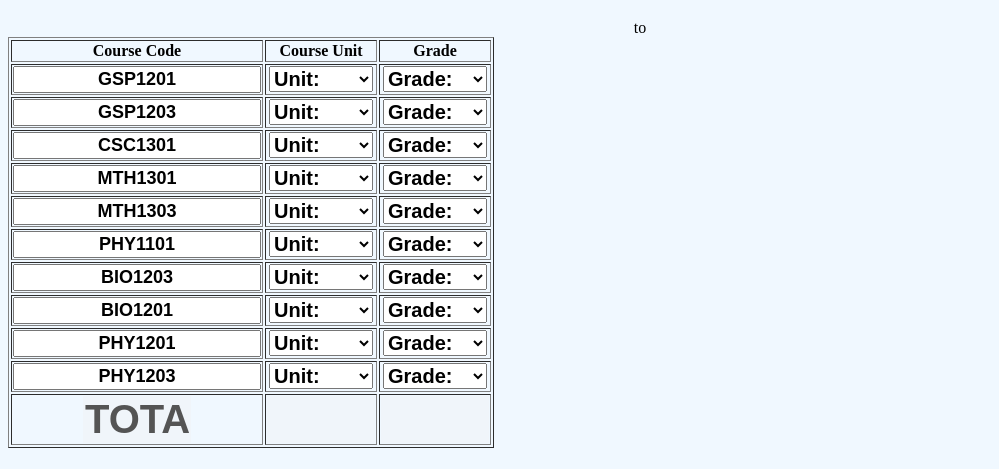
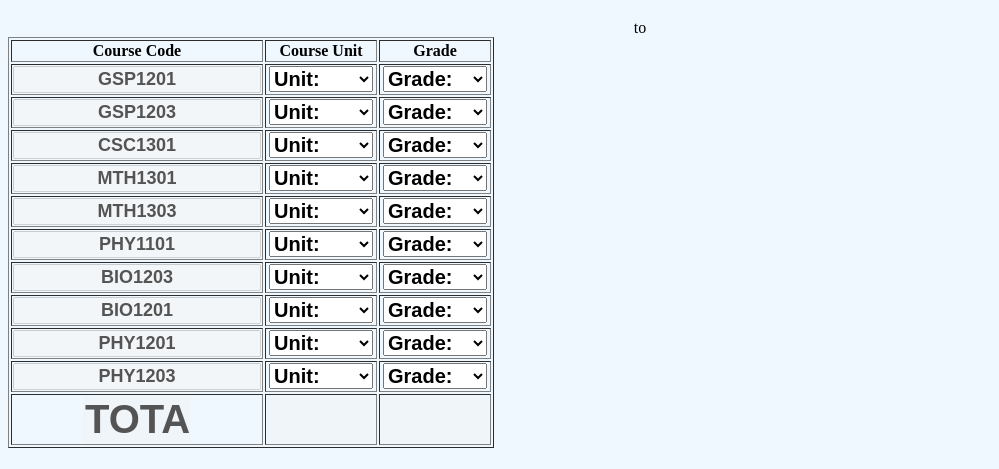
Before and after one commit to Mahmud2123/gp-cal.github.io, a website: page index.html in a window 1280 px wide. Shown: the part 61-530 px from the top of the page, without its empty margins (0-999 px from the left). Drawn offline with Linux system fonts and the light colour scheme.

Commit message:
Update index.html

```diff
--- a/index.html
+++ b/index.html
@@ -19,7 +19,7 @@
     <th>Grade</th>
   </tr>
   <tr>
-    <td> <input id="code" type="text"  value="GSP1201"> </input></td>
+    <td> <input id="code" type="text"  value="GSP1201" disabled> </input></td>
       <td> <select id="unit" >
         <option value="">Unit:</option>
        <option value="0">0</option>
@@ -40,7 +40,7 @@
       </td>
   </tr>to
   <tr>
-  <td> <input id="code" type="text" value="GSP1203"> </td>
+  <td> <input id="code" type="text" value="GSP1203" disabled> </td>
   <td> <select id="unit" >
         <option value="">Unit:</option>
        <option value="0">0</option>
@@ -61,7 +61,7 @@
   </td>
   </tr>
      <tr>
-    <td> <input id="code" type="text"  value="CSC1301"> </input></td>
+    <td> <input id="code" type="text"  value="CSC1301" disabled> </input></td>
       <td> <select id="unit" >
         <option value="">Unit:</option>
        <option value="0">0</option>
@@ -83,7 +83,7 @@
       </td>
   </tr>
      <tr>
-    <td> <input id="code" type="text"  value="MTH1301"> </input></td>
+    <td> <input id="code" type="text"  value="MTH1301" disabled> </input></td>
       <td> <select id="unit" >
         <option value="">Unit:</option>
        <option value="0">0</option>
@@ -105,7 +105,7 @@
       </td>
   </tr>
      <tr>
-    <td> <input id="code" type="text"  value="MTH1303"> </input></td>
+    <td> <input id="code" type="text"  value="MTH1303" disabled> </input></td>
       <td> <select id="unit" >
         <option value="">Unit:</option>
        <option  value="0">0</option>
@@ -126,7 +126,7 @@
       </td>
   </tr>
     <tr>
-    <td> <input id="code" type="text"  value="PHY1101"> </input></td>
+    <td> <input id="code" type="text"  value="PHY1101" disabled> </input></td>
       <td> <select id="unit" >
         <option >Unit:</option>
        <option value="0">0</option>
@@ -147,7 +147,7 @@
       </td>
   </tr>
     <tr>
-    <td> <input id="code" type="text"  value="BIO1203"> </input></td>
+    <td> <input id="code" type="text"  value="BIO1203" disabled> </input></td>
       <td> <select id="unit" >
         <option>Unit:</option>
        <option value="0">0</option>
@@ -168,7 +168,7 @@
       </td>
   </tr>
      <tr>
-    <td> <input id="code" type="text"  value="BIO1201"> </input></td>
+    <td> <input id="code" type="text"  value="BIO1201" disabled> </input></td>
       <td> <select id="unit" >
         <option>Unit:</option>
        <option  value="0">0</option>
@@ -188,7 +188,7 @@
       </select>
   </tr>
      <tr>
-    <td> <input id="code" type="text"  value="PHY1201"> </input></td>
+    <td> <input id="code" type="text"  value="PHY1201" disabled> </input></td>
       <td> <select id="unit" >
         <option value="">Unit:</option>
        <option value="0">0</option>
@@ -209,7 +209,7 @@
       </td>
   </tr>
      <tr>
-    <td> <input id="code" type="text"  value="PHY1203"> </input></td>
+    <td> <input id="code" type="text"  value="PHY1203" disabled> </input></td>
       <td> <select id="unit" >
         <option value="">Unit:</option>
        <option  value="0">0</option>
```
